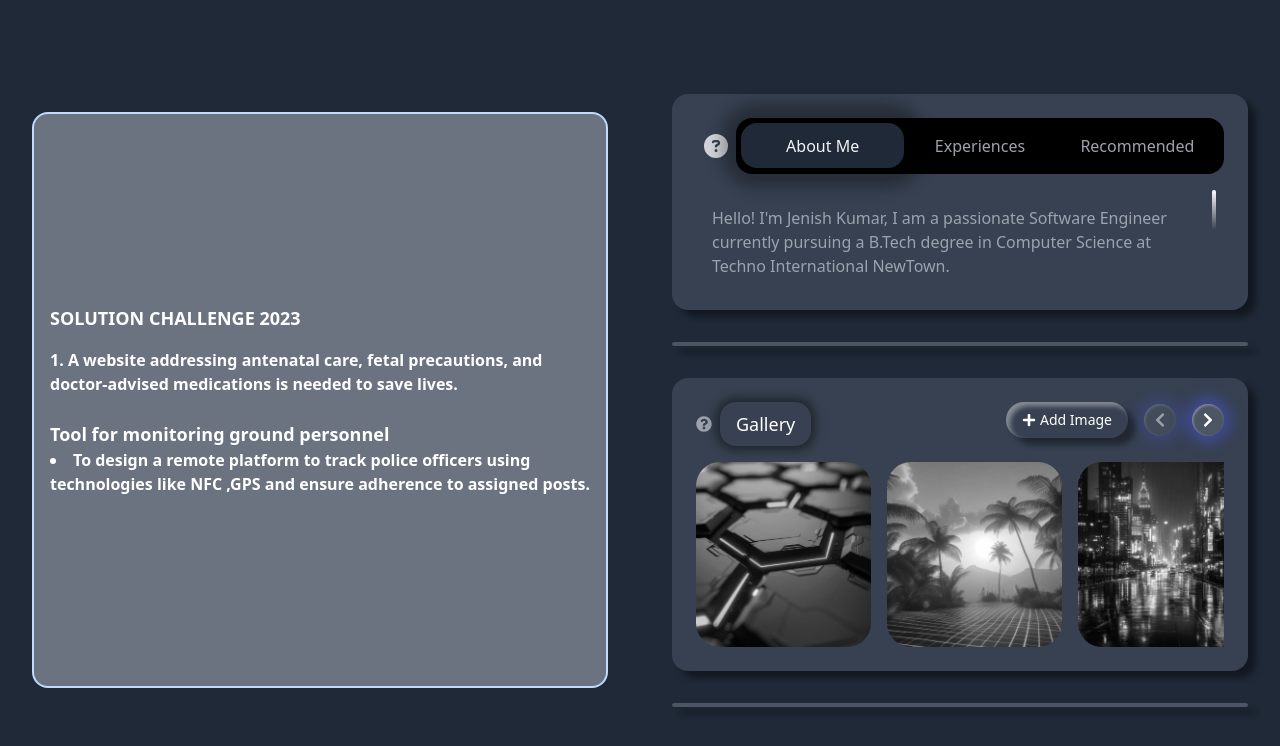
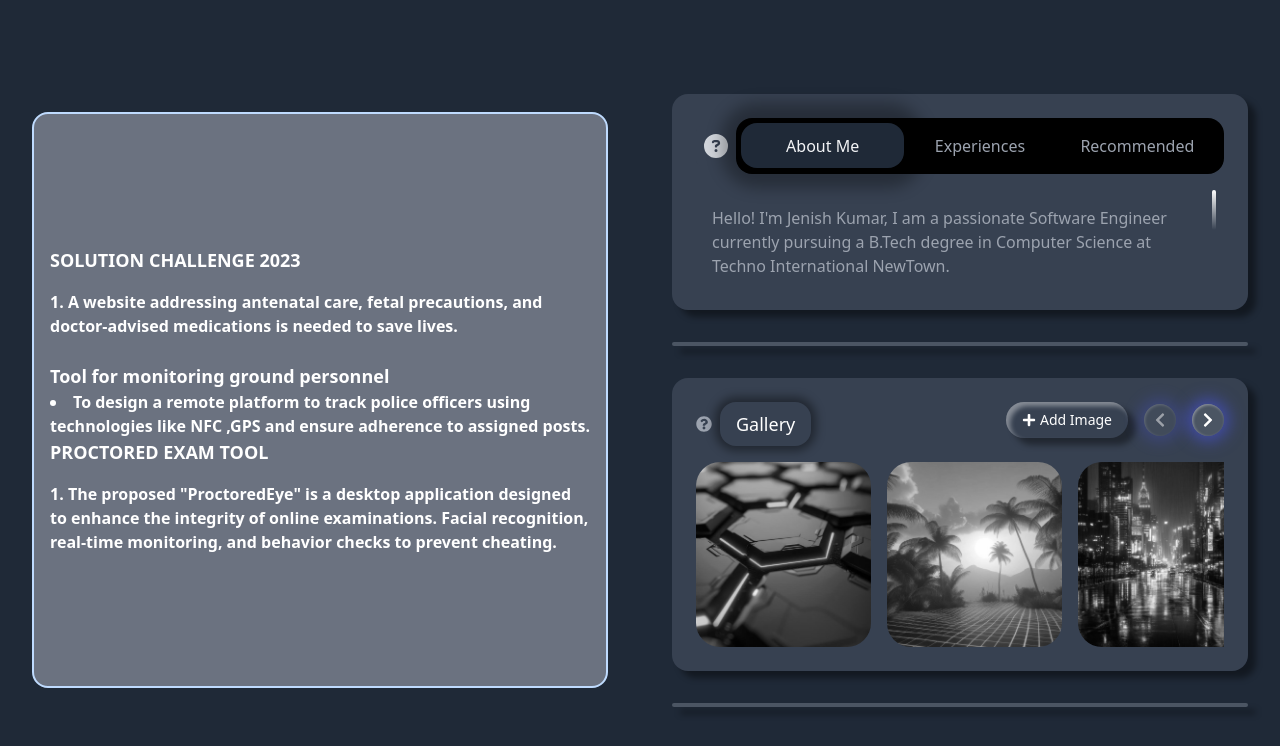
Before and after one commit to Jenishkr/lunacal-assignment.io, a React (Create React App) app: page / in a window 1280 px wide. Shown: the top 746 px of the page. Built offline with nearby package versions, Linux system fonts and the light colour scheme.

Commit message:
Update InstructionWidget.jsx

```diff
--- a/src/components/InstructionWidget.jsx
+++ b/src/components/InstructionWidget.jsx
@@ -16,6 +16,12 @@ const InstructionWidget = () => {
       <ul className="list-disc list-inside space-y-2 font-semibold"> {/* Semi-bold text */}
         <li>To design a remote platform to track police officers using technologies like NFC ,GPS and ensure adherence to assigned posts.</li>
       </ul>
+
+      <h4 className="text-lg font-semibold mb-4">PROCTORED EXAM TOOL</h4>
+      <ol className="list-decimal list-inside space-y-2 font-semibold"> {/* Semi-bold text */}
+        <li>  The proposed "ProctoredEye" is a desktop application designed to enhance the integrity of online examinations. Facial recognition, real-time monitoring, and behavior checks to prevent cheating.</li>
+      </ol>
+
     </div>
   );
 };
```
